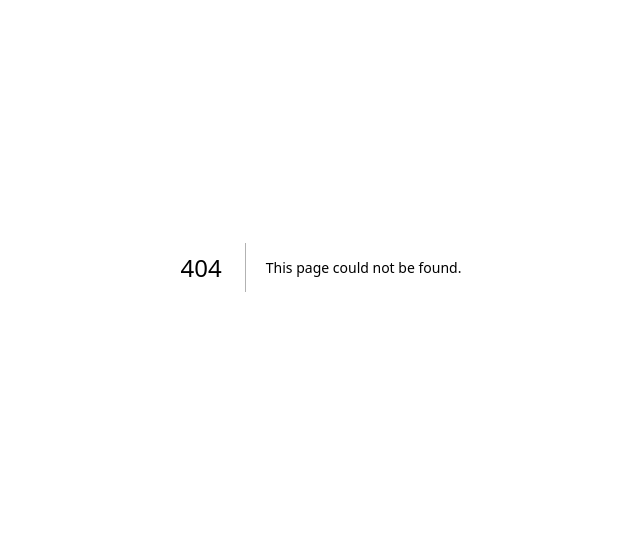
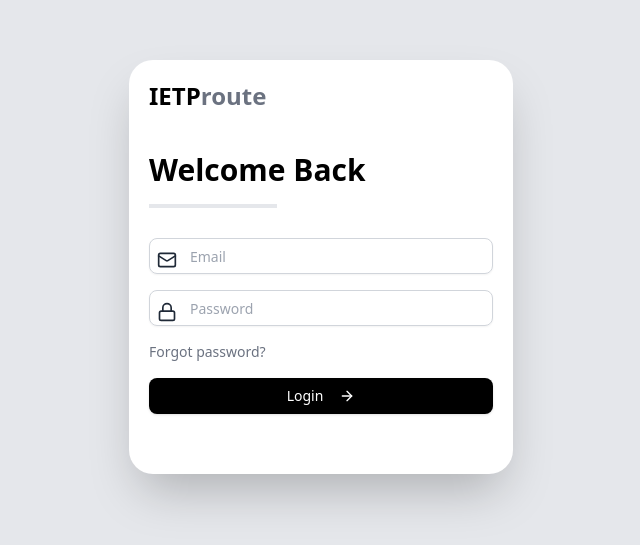
Before and after one commit to tsega7659/IETP_Frontend, a Next.js app in the folder ietp-frontend/: page /Login in a window 1280 px wide. Before the commit this address had no page. Shown: the part 133-678 px from the top of the page, without its empty margins (319-959 px from the left). Built offline with nearby package versions, Linux system fonts and the light colour scheme.

Commit message:
diver side

```diff
--- /dev/null
+++ b/ietp-frontend/app/Login/page.tsx
@@ -0,0 +1,74 @@
+"use client"
+
+import React, { useState } from "react";
+import { useRouter } from "next/navigation";
+import { Input } from "@/components/ui/input";
+import { Button } from "@/components/ui/button";
+import { Mail, Lock, ArrowRight } from 'lucide-react';
+
+export default function LoginPage() {
+  const [email, setEmail] = useState("");
+  const [password, setPassword] = useState("");
+  const router = useRouter();
+
+  const handleLogin = (e: React.FormEvent<HTMLFormElement>) => {
+    e.preventDefault();
+
+    // Hardcoded email and password
+    if (email === "yeab123@gmail.com" && password === "12345678") {
+      router.push("/Profile"); // Redirect to profile page
+    } else {
+      alert("Invalid email or password");
+    }
+  };
+
+  return (
+    <div className="flex h-screen bg-gray-200">
+      <div className="m-auto bg-white rounded-3xl shadow-2xl flex max-w-4xl">
+        <div className="w-96 p-5">
+          <div className="text-left font-bold text-2xl text-black">
+            IETP<span className="text-gray-500">route</span>
+          </div>
+          <div className="py-10">
+            <h2 className="text-3xl font-bold text-black mb-2">Welcome Back</h2>
+            <div className="border-2 w-32 border- inline-block mb-6 mt-2"></div>
+            <form onSubmit={handleLogin} className="flex flex-col gap-4">
+              <div className="relative">
+                <Mail className="absolute text-gray-800 left-2 top-3 h-5 w-5" />
+                <Input
+                  type="email"
+                  name="email"
+                  placeholder="Email"
+                  value={email}
+                  onChange={(e) => setEmail(e.target.value)}
+                  className="pl-10 border border-gray-300 rounded-lg py-2 focus:border-black focus:outline-none focus:ring-1 focus:ring-black transition duration-300"
+                />
+              </div>
+              <div className="relative">
+                <Lock className="absolute text-gray-800 left-2 top-3 h-5 w-5" />
+                <Input
+                  type="password"
+                  name="password"
+                  placeholder="Password"
+                  value={password}
+                  onChange={(e) => setPassword(e.target.value)}
+                  className="pl-10 border border-gray-300 rounded-lg py-2 focus:border-black focus:outline-none focus:ring-1 focus:ring-black transition duration-300"
+                />
+              </div>
+              <div className="flex justify-between items-center text-gray-500">
+                <a href="#" className="text-sm hover:text-gray-800 transition duration-300">Forgot password?</a>
+              </div>
+              <Button
+                type="submit"
+                className="bg-black text-white py-2 rounded-lg hover:bg-gray-900 transition duration-300 flex items-center justify-center"
+              >
+                Login
+                <ArrowRight className="ml-2 h-4 w-4" />
+              </Button>
+            </form>
+          </div>
+        </div>
+      </div>
+    </div>
+  );
+}
--- /dev/null
+++ b/ietp-frontend/app/Profile/page.tsx
@@ -0,0 +1,70 @@
+"use client";
+
+import { useState, useEffect } from "react";
+
+export default function ProfilePage() {
+  const [tracking, setTracking] = useState(false);
+  const [timeElapsed, setTimeElapsed] = useState(0);
+
+  useEffect(() => {
+    let timer: NodeJS.Timeout | null = null; // Initialize the timer to null
+
+    if (tracking) {
+      // Start the timer
+      timer = setInterval(() => {
+        setTimeElapsed((prev) => prev + 1);
+      }, 1000);
+    }
+
+    return () => {
+      if (timer) {
+        clearInterval(timer); // Safely clear the timer
+      }
+    };
+  }, [tracking]);
+
+  const handleStartTracking = () => {
+    setTracking(true);
+  };
+
+  const handleStopTracking = () => {
+    setTracking(false);
+    setTimeElapsed(0); // Reset the timer
+  };
+
+  return (
+    <div className="flex flex-col items-center justify-center min-h-screen bg-gray-100 p-6">
+      <div className="text-center">
+        <h1 className="text-4xl font-bold text-gray-800">Hi, User!</h1>
+        <h2 className="text-lg text-gray-600 mt-4">
+          Please press the button to start tracking
+        </h2>
+        <div className="mt-8">
+          {!tracking ? (
+            <button
+              onClick={handleStartTracking}
+              className="bg-blue-600 text-white px-6 py-3 rounded-lg shadow-md hover:bg-blue-700 transition duration-300"
+            >
+              Start Tracking
+            </button>
+          ) : (
+            <>
+              <div className="bg-green-100 text-green-700 px-4 py-2 rounded-lg mt-6">
+                Your location is monitored.
+              </div>
+              <div className="text-lg text-gray-800 mt-4">
+                Time Elapsed: {timeElapsed} seconds
+              </div>
+              <button
+                onClick={handleStopTracking}
+                className="mt-6 bg-red-600 text-white px-6 py-3 rounded-lg shadow-md hover:bg-red-700 transition duration-300"
+              >
+                Stop Tracking
+              </button>
+            </>
+          )}
+        </div>
+      </div>
+    </div>
+  );
+}
```
Also changed, not shown: ietp-frontend/i18n.js (+10 -0 lines).
